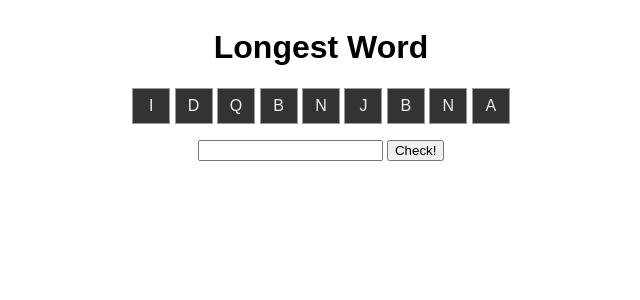
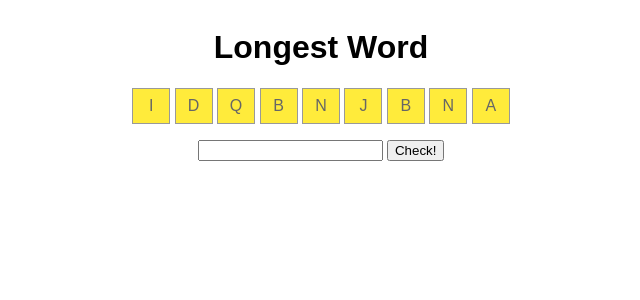
Before and after one commit to jmdu99/longest-word, a Flask app: page / in a window 1280 px wide. Shown: the top 300 px of the page, without its empty margins (319-959 px from the left). Run offline with Flask 3, Linux system fonts and the light colour scheme.

Commit message:
Change letter grid background-color to yellow

```diff
--- a/static/style.css
+++ b/static/style.css
@@ -13,8 +13,8 @@ body {
   width: 24px;
   display: inline-block;
   text-align: center;
-  background-color: #333;
-  color: #eee;
+  background-color: #FFEB3B;
+  color: #666;
 }
 #form, #results {
   margin: 1em 0;
```
